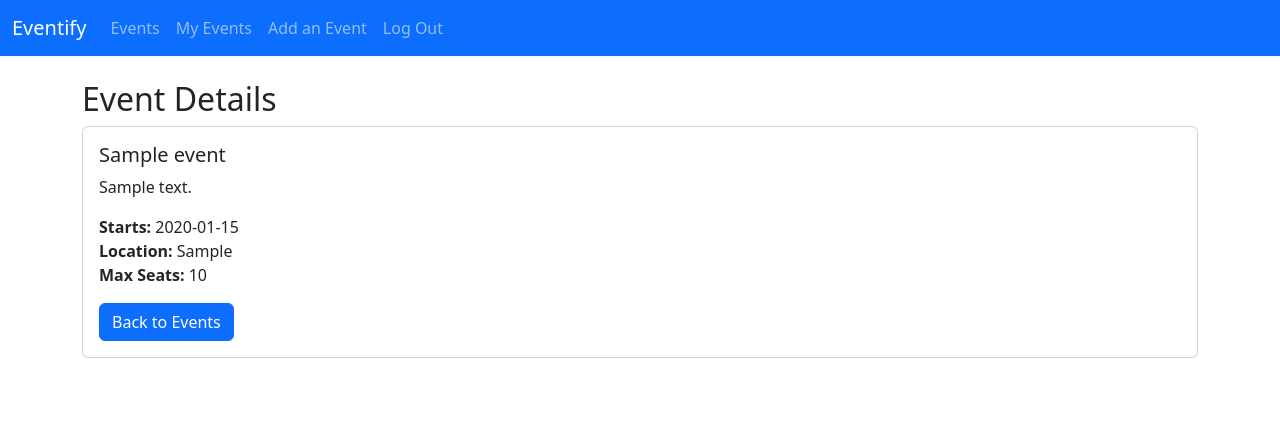
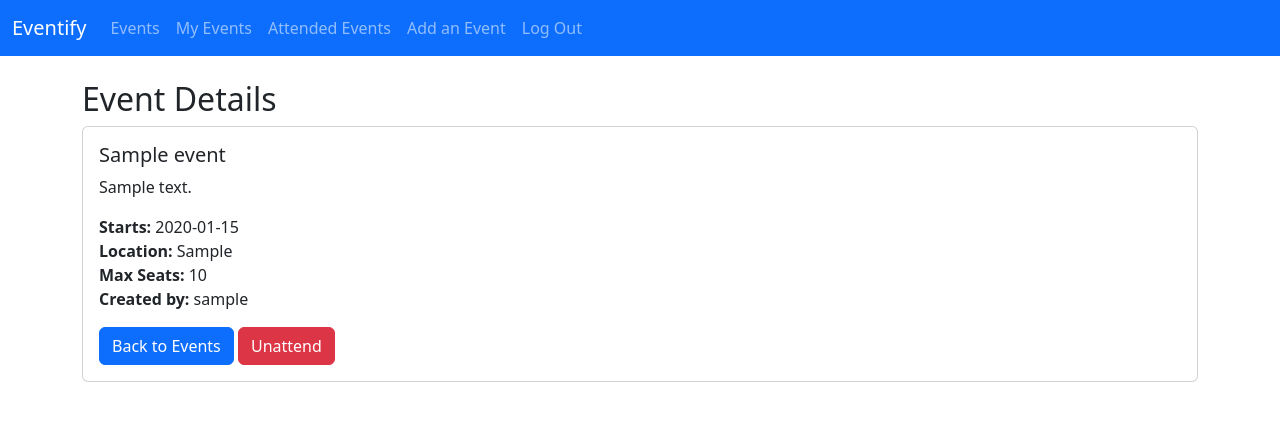
Before and after one commit to Chouaib-Djerdi/Backend-Bootcamp-Django, a Django app: page /1/ in a window 1280 px wide. Shown: the top 421 px of the page. Run offline with Django 5.2, Linux system fonts and the light colour scheme; a user stored in the database is signed in; tables that the repository leaves empty hold one stand-in row (values such as "Sample post").

Commit message:
Attend , Unattend events

```diff
--- a/events/templates/base.html
+++ b/events/templates/base.html
@@ -37,6 +37,9 @@
               <a class="nav-link" href="{% url "events:my-events" %}">My Events</a>
             </li>
             <li class="nav-item">
+              <a class="nav-link" href="{% url "events:attended-events" %}">Attended Events</a>
+            </li>
+            <li class="nav-item">
               <a class="nav-link" href="{% url 'events:add-event'%}"
                 >Add an Event</a
               >
--- a/events/templates/event_detail.html
+++ b/events/templates/event_detail.html
@@ -1,4 +1,4 @@
-{% extends "base.html" %} {% block title %}Events - Eventify{% endblock %}
+{% extends "base.html" %} {% block title %}Details - Eventify{% endblock %}
 {% block content %}
 <div class="row">
   <h2>Event Details</h2>
@@ -10,9 +10,15 @@
         <p class="card-text">
           <strong>Starts:</strong> {{ event.date|date:"Y-m-d" }} <br />
           <strong>Location:</strong> {{ event.location }} <br/>
-          <strong>Max Seats:</strong> {{ event.max_seats }}
+          <strong>Max Seats:</strong> {{ event.max_seats }} <br/>
+          <strong>Created by:</strong> {{ event.organizer.username }}
         </p>
         <a href="/" class="btn btn-primary">Back to Events</a>
+        {% if user in event.attendees.all %}
+          <a href="{% url 'events:unattend-event' event.id %}" class="btn btn-danger">Unattend</a>
+        {% else %}
+          <a href="{% url "events:attend-event" event.id %}" class="btn btn-warning">Attend</a>
+        {% endif %}
       </div>
     </div>
   </div>
--- a/events/urls.py
+++ b/events/urls.py
@@ -9,5 +9,8 @@ urlpatterns = [
     path("add-event/", add_event, name="add-event"),
     path("update-event/<int:pk>/", update_event, name="update-event"),
     path("my-events/", my_events, name="my-events"),
-    path("delete-event/<int:pk>/", delete_event, name="delete-event")
+    path("delete-event/<int:pk>/", delete_event, name="delete-event"),
+    path("attend/<int:event_id>/", attend_event, name="attend-event"),
+    path("unattend/<int:event_id>/", unattend_event, name="unattend-event"),
+    path("attended-events/", attended_events, name="attended-events"),
 ]
--- a/events/views.py
+++ b/events/views.py
@@ -53,8 +53,28 @@ def update_event(request, pk):
 
     return render(request, "update_event.html", context={"form": form})
 
+
 @login_required
 def delete_event(request, pk):
     event = Event.objects.get(id=pk)
     event.delete()
     return redirect(reverse("events:event-listing"))
+
+
+@login_required
+def attend_event(request, event_id):
+    event = Event.objects.get(id=event_id)
+    event.attendees.add(request.user)
+    return redirect(reverse("events:event-detail", args=[event_id]))
+
+
+@login_required
+def unattend_event(request, event_id):
+    event = Event.objects.get(id=event_id)
+    event.attendees.remove(request.user)
+    return redirect(reverse("events:event-detail", args=[event_id]))
+
+@login_required
+def attended_events(request):
+    events = Event.objects.filter(attendees=request.user)
+    return render(request, "attended_events.html", context={"events": events})
```
Also changed, not shown: events/templates/attended_events.html (added, +34 -0 lines).
